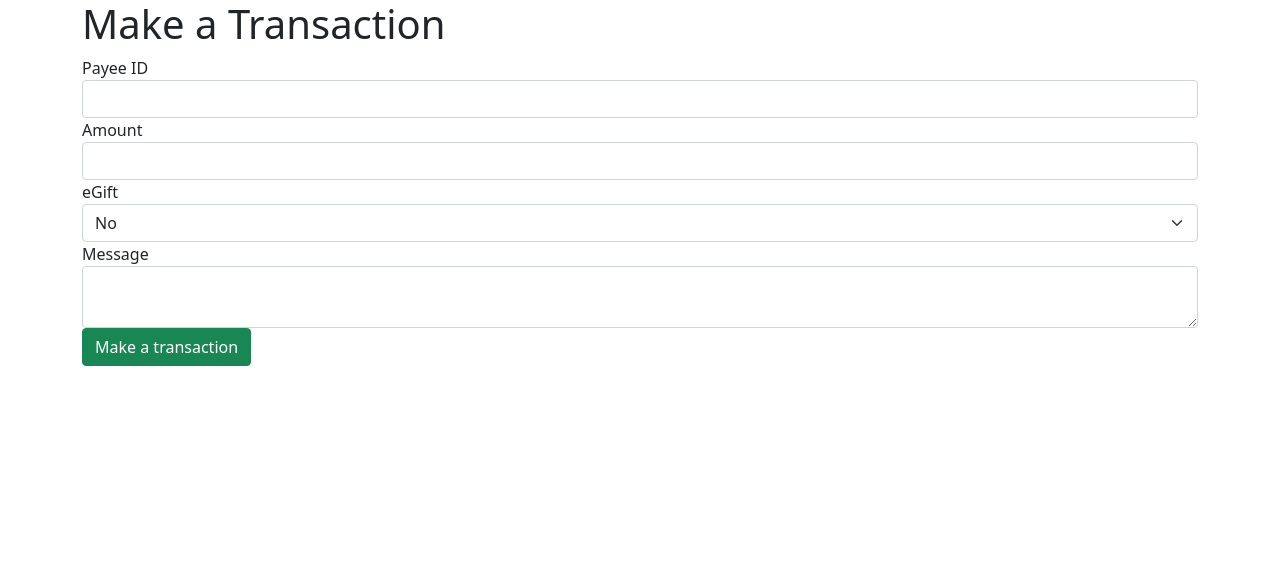
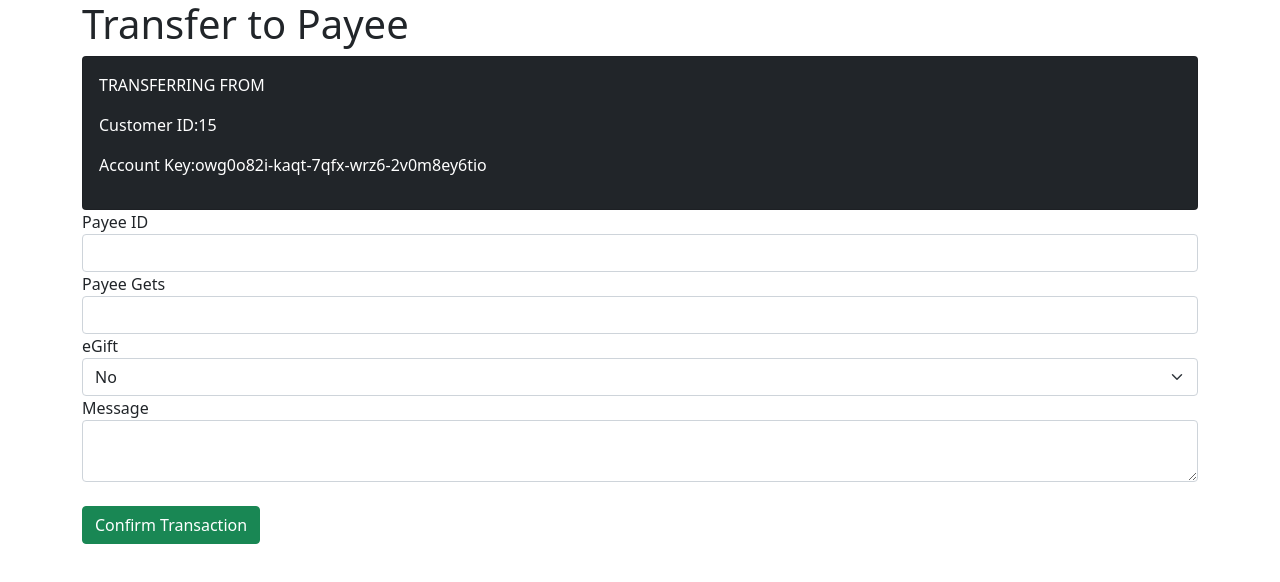
Before and after one commit to loohuiming/TT4_Group15, a React (Create React App) app: page /addTransaction in a window 1280 px wide. Shown: the top 582 px of the page. Built offline with nearby package versions, Linux system fonts and the light colour scheme.

Commit message:
card for user's details

```diff
--- a/src/components/AddTransaction.js
+++ b/src/components/AddTransaction.js
@@ -1,4 +1,4 @@
-import React, { useState } from "react";
+import React, { useState,  } from "react";
 
 function AddTransaction() {
     const initialFormData = Object.freeze({
@@ -22,6 +22,30 @@ function AddTransaction() {
         });
         console.log(formData);
     };
+
+    // const getAccountBalance = async () => {
+    //     const data = {custID: 15, accountKey: "owg0o82i-kaqt-7qfx-wrz6-2v0m8ey6tio"}
+    //     try {
+    //         const accountDetailsAPI =
+    //             "https://ipllrj2mq8.execute-api.ap-southeast-1.amazonaws.com/techtrek/accounts";
+
+    //         fetch(accountDetailsAPI, {
+    //             method: "POST",
+    //             headers: {
+    //                 Accept: "application/json",
+    //                 "Content-Type": "application/json",
+    //                 "X-API-Key": "Qjstc0HrUl4agLzgkROfI9XqteNBxvdM5B8x0jWO",
+    //             },
+    //             body: JSON.stringify(data),
+    //         })
+    //             .then((response) => response.json())
+    //             .then((json) => {
+    //                 console.log(response)
+    //             });
+    //     } catch (e) {
+    //         console.error(e.message);
+    //     }
+    // };
 
     const handleSubmit = () => {
         const data = { ...formData };
@@ -64,9 +88,17 @@ function AddTransaction() {
 
     return (
         <>
-            <h1>Make a Transaction</h1>
+            <h1>Transfer to Payee</h1>
+            <div className={notificationClass}>alert message</div>
             <div>
-                <div className={notificationClass}>alert message</div>
+                <div class="card text-white bg-dark">
+                    <div class="card-body">
+                        <p>TRANSFERRING FROM</p>
+                        <p><label>Customer ID: </label>{initialFormData.custID}</p>
+                        <p><label>Account Key: </label>{initialFormData.accountKey}</p>
+                    </div>
+                </div>
+
                 <div className="form-group">
                     <label htmlFor="payeeID">Payee ID</label>
                     <input
@@ -77,8 +109,9 @@ function AddTransaction() {
                         onChange={handleChange}
                     />
                 </div>
+
                 <div className="form-group">
-                    <label htmlFor="amount">Amount</label>
+                    <label htmlFor="amount">Payee Gets</label>
                     <input
                         type="text"
                         className="form-control"
@@ -106,12 +139,14 @@ function AddTransaction() {
                     />
                 </div>
 
+                <br />
+
                 <button
                     type="submit"
                     className="btn btn-success"
                     onClick={() => handleSubmit()}
                 >
-                    Make a transaction
+                    Confirm Transaction
                 </button>
             </div>
         </>
```
